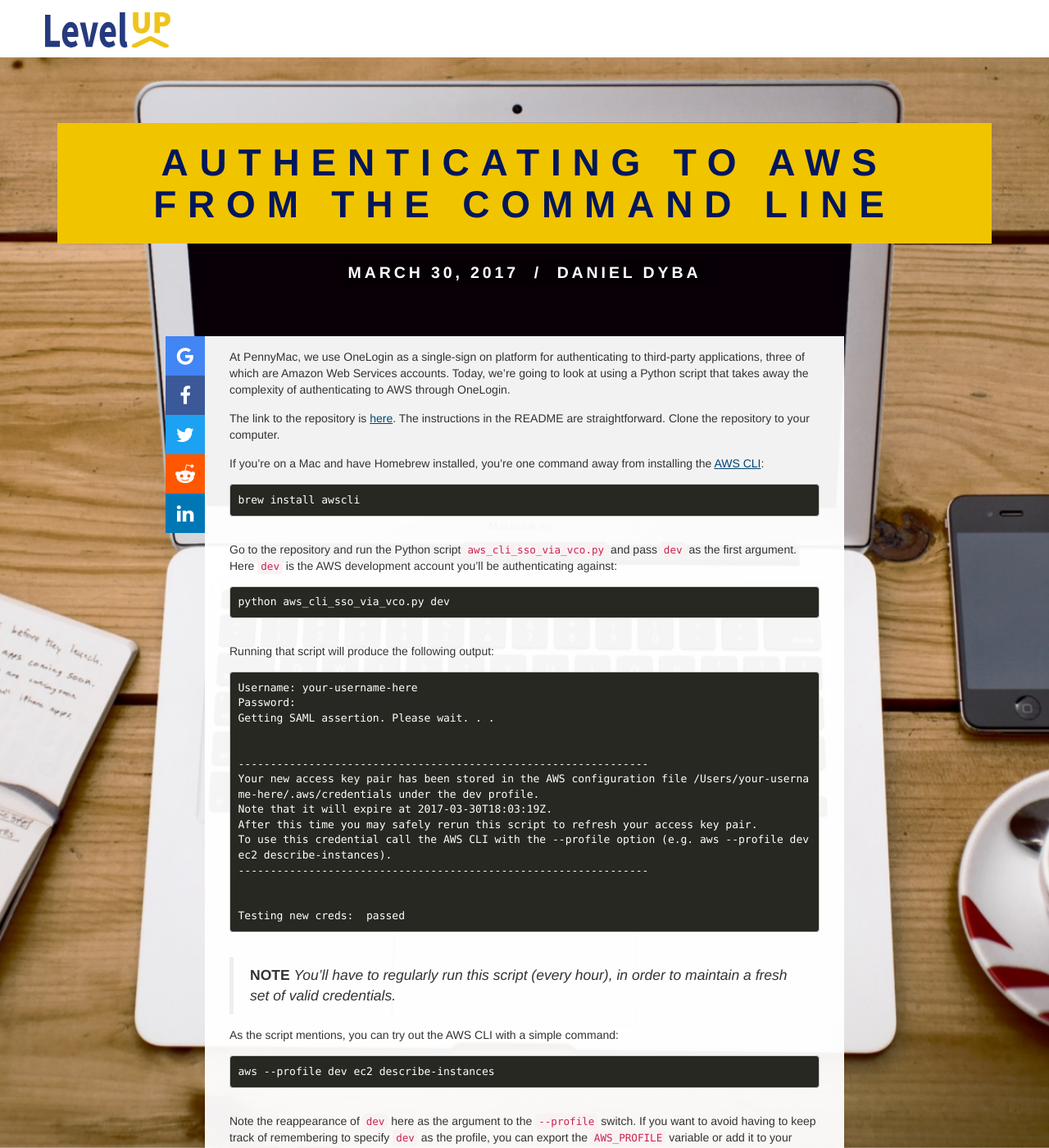
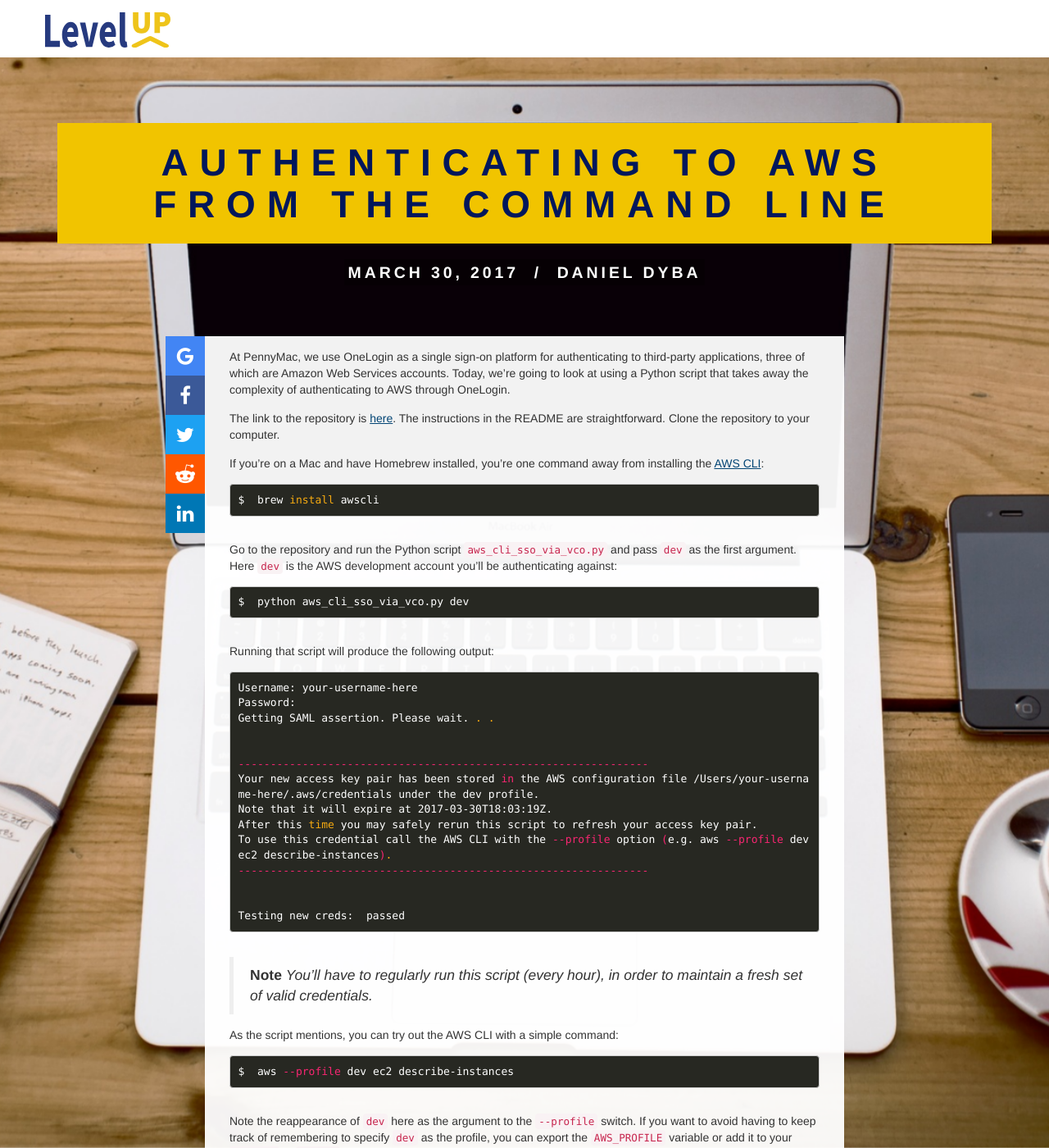
Before and after one commit to pennymac/levelup, a Jekyll site: the page built from _posts/2017-03-30-cli-aws-saml-authentication.md, in a window 1280 px wide and 1400 px high. Shown: the whole window at 82% size. Built offline with Jekyll 4.4.1, drawn with Linux system fonts in a browser that asks for light colours; some of the changed text lies outside the part shown.

Commit message:
Edit post

````diff
--- a/_posts/2017-03-30-cli-aws-saml-authentication.md
+++ b/_posts/2017-03-30-cli-aws-saml-authentication.md
@@ -10,25 +10,25 @@
 tags: [aws]
 ---
 
-At PennyMac, we use OneLogin as a single-sign on platform for authenticating to third-party applications, three of which are Amazon Web Services accounts. Today, we're going to look at using a Python script that takes away the complexity of authenticating to AWS through OneLogin.
+At PennyMac, we use OneLogin as a single sign-on platform for authenticating to third-party applications, three of which are Amazon Web Services accounts. Today, we're going to look at using a Python script that takes away the complexity of authenticating to AWS through OneLogin.
 
 The link to the repository is [here](https://gitlab.pnmac.com/windows/aws_saml_api). The instructions in the README are straightforward. Clone the repository to your computer.
 
 If you're on a Mac and have Homebrew installed, you're one command away from installing the [AWS CLI](https://aws.amazon.com/cli/):
 
-```
-brew install awscli
+```shell
+$  brew install awscli
 ```
 
 Go to the repository and run the Python script `aws_cli_sso_via_vco.py` and pass `dev` as the first argument. Here `dev` is the AWS development account you'll be authenticating against:
 
-```
-python aws_cli_sso_via_vco.py dev
+```shell
+$  python aws_cli_sso_via_vco.py dev
 ```
 
 Running that script will produce the following output:
 
-```
+```shell
 Username: your-username-here
 Password:
 Getting SAML assertion. Please wait. . .
@@ -45,18 +45,18 @@
 Testing new creds:  passed
 ```
 
-> **NOTE** _You'll have to regularly run this script (every hour), in order to maintain a fresh set of valid credentials._
+> **Note** _You'll have to regularly run this script (every hour), in order to maintain a fresh set of valid credentials._
 
 As the script mentions, you can try out the AWS CLI with a simple command:
 
-```
-aws --profile dev ec2 describe-instances
+```shell
+$  aws --profile dev ec2 describe-instances
 ```
 
 Note the reappearance of `dev` here as the argument to the `--profile` switch. If you want to avoid having to keep track of remembering to specify `dev` as the profile, you can export the `AWS_PROFILE` variable or add it to your `.bashrc` or `.zshrc`:
 
-```
-export AWS_PROFILE=dev
+```shell
+$  export AWS_PROFILE=dev
 ```
 
 ## Troubleshooting Notes
````
Also changed, not shown: assets/javascripts/application.min.js, 3 other files.
